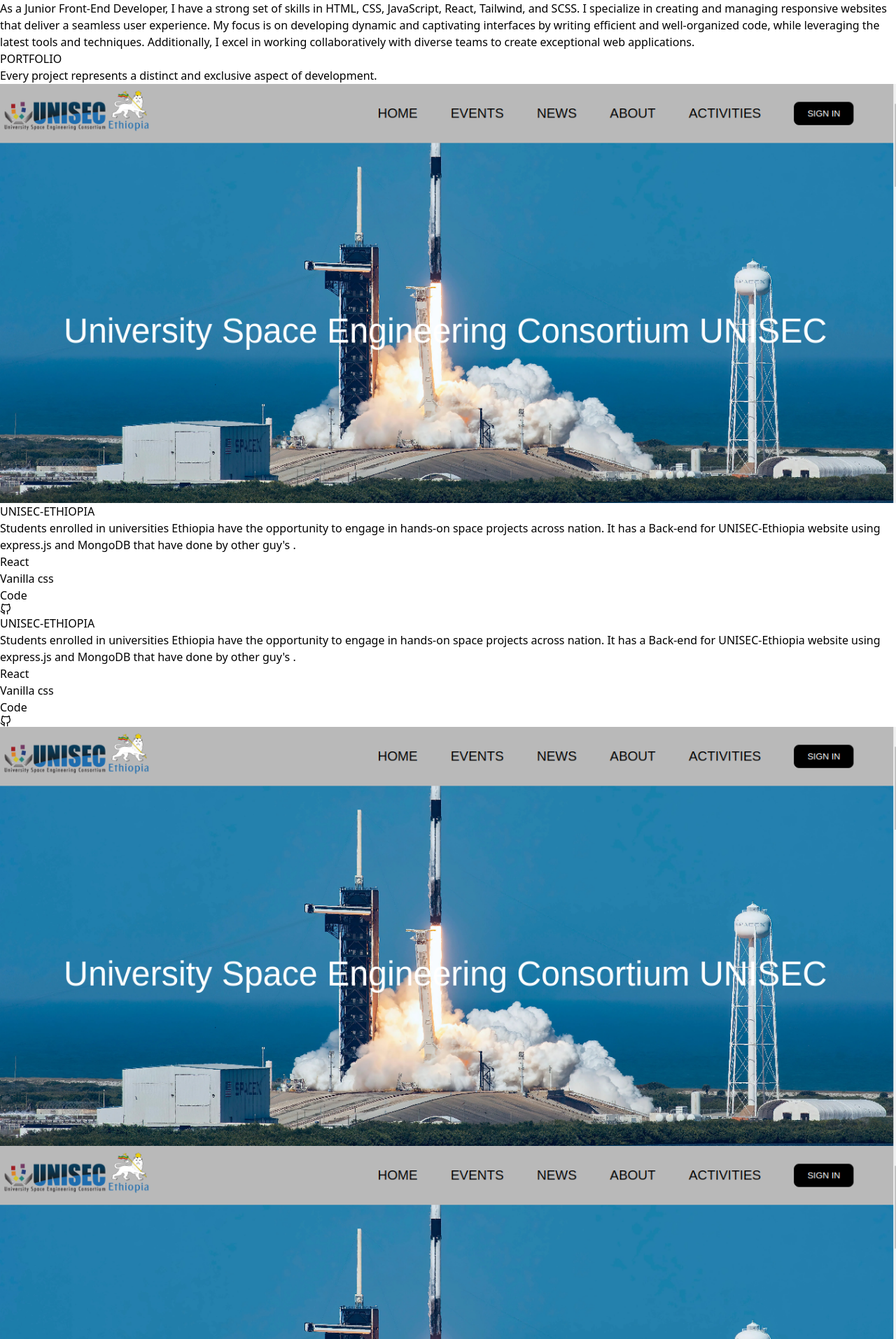
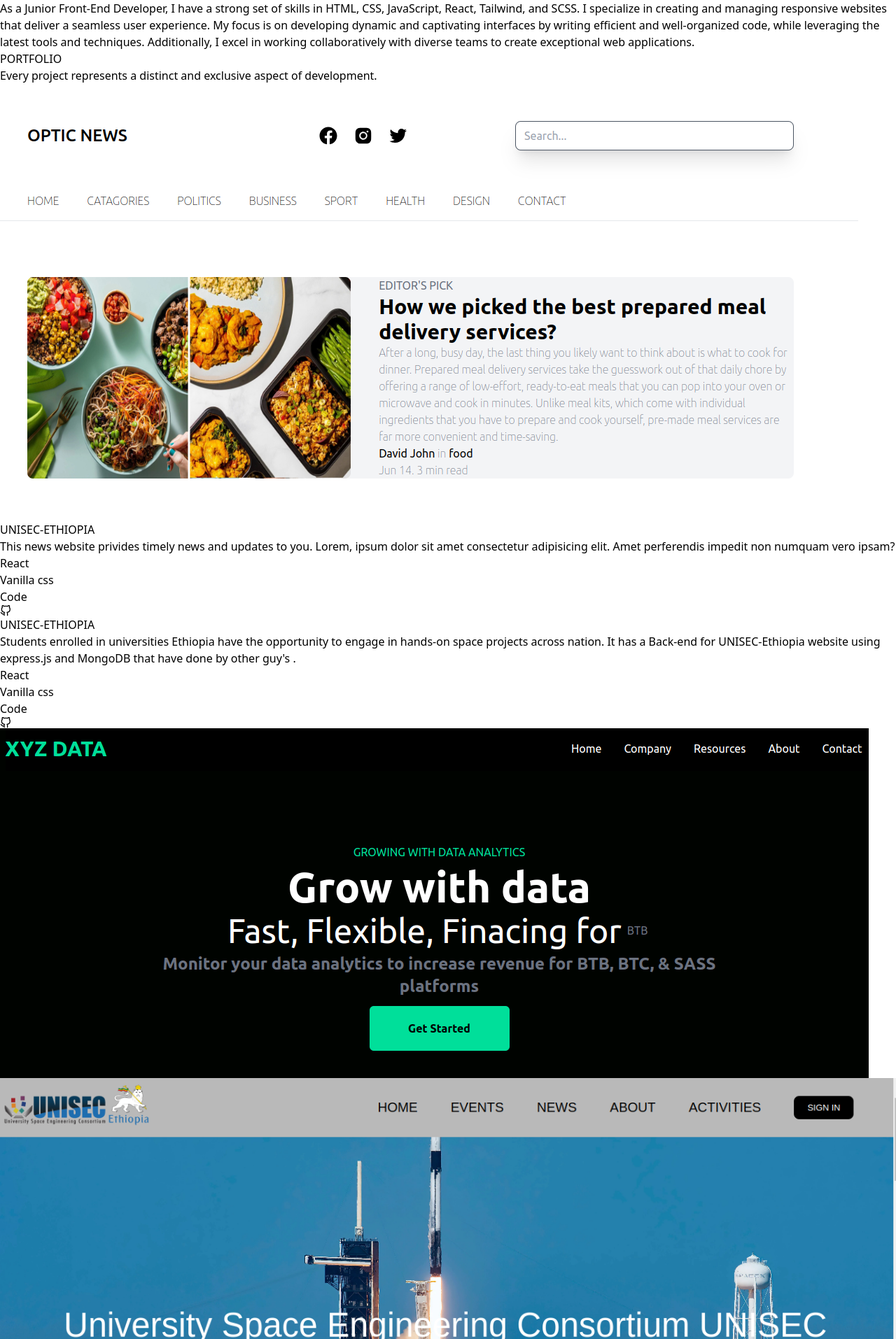
Before and after one commit to AmlakeT/portfolio-react, a React (Vite) app: page / in a window 1280 px wide. Shown: the part 846-2760 px from the top of the page at 70% size. Built offline with nearby package versions, Linux system fonts and the light colour scheme.

Commit message:
edit some styles and add links

```diff
--- a/src/components/Contacts.jsx
+++ b/src/components/Contacts.jsx
@@ -1,6 +1,7 @@
 import React from "react";
 import { AiOutlineMail } from "react-icons/ai";
 import {GrMapLocation} from "react-icons/gr"
+import {FcIphone} from "react-icons/fc"
 import { useContext } from "react";
 import { ThemeContext } from "../ThemeContext";
 const Contacts = () => {
@@ -32,6 +33,16 @@
             <p className="text-gray-500">Addis Ababa, Ethiopia</p>
           </div>
         </div>
+        <div className="flex items-center mt-10">
+          <FcIphone
+            className="text-indigo-700 rounded-full border bg-white p-3 text-3xl "
+            size={60}
+          />
+          <div className="pl-3">
+            <p className="font-bold text-lg">Phone</p>
+            <p className="text-gray-500">+251 98 485 9942</p>
+          </div>
+        </div>
       </div>
     </div>
   );
--- a/src/components/Projects.jsx
+++ b/src/components/Projects.jsx
@@ -1,6 +1,8 @@
 import React from "react";
 import unisecImg from "../assets/unisec.png";
-import { NavLink } from "react-router-dom";
+import newsImg from "../assets/opticNews.png";
+import dataAnalyticsImg from "../assets/data.png";
+import { Link, NavLink } from "react-router-dom";
 import { FiGithub } from "react-icons/fi";
 import { useContext } from "react";
 import { ThemeContext } from "../ThemeContext";
@@ -8,7 +10,11 @@
   const { isDarkMode } = useContext(ThemeContext);
 
   return (
-    <div className={`w-full md:px-32 py-20 ${!isDarkMode ? "bg-slate-50" : "bg-black text-white"}`}>
+    <div
+      className={`w-full md:px-32 py-20 ${
+        !isDarkMode ? "bg-slate-50" : "bg-black text-white"
+      }`}
+    >
       <div className="max-w-[1240px] mx-auto">
         <div className="px-10 ">
           <h3 className="text-indigo-800 font-bold text-xl">PORTFOLIO</h3>
@@ -18,8 +24,53 @@
           </p>
         </div>
         {/* project-1 */}
-        <div className={` w-[100%] grid grid-flow-row md:grid-flow-col hover:scale-105 duration-500 mt-10 shadow-lg py-10 px-5 md:px-10 ${!isDarkMode ? " bg-white " : "bg-black text-white border border-white"}`}>
-          <img className=" h-[350px] w-[100%]" src={unisecImg} alt="" />
+        <div
+          className={` w-[100%] grid grid-flow-row md:grid-flow-col hover:scale-105 duration-500 mt-10 shadow-lg py-10 px-5 md:px-10 ${
+            !isDarkMode
+              ? " bg-white "
+              : "bg-black text-white border border-white"
+          }`}
+        >
+          <Link to="https://optic-news.vercel.app/" target="_blank">
+            <img
+              className=" h-[350px] w-[100%] object-contain border"
+              src={newsImg}
+              alt=""
+            />
+          </Link>
+          <div className="ml-10 w-[70%] flex items-center pt-10 flex-col">
+            <h1 className="font-bold text-xl text-gray-700 mb-5">
+              UNISEC-ETHIOPIA
+            </h1>
+            <p className=" text-justify">
+              This news website privides timely news and updates to you. Lorem,
+              ipsum dolor sit amet consectetur adipisicing elit. Amet
+              perferendis impedit non numquam vero ipsam?
+            </p>
+            <div className="flex mt-10 space-x-6 text-xl font-medium">
+              <p>React</p>
+              <p>Vanilla css</p>
+            </div>
+            <div className="mt-16">
+              <NavLink
+                to="https://github.com/AmlakeT/news-react"
+                className="hover:text-indigo-600 flex items-center text-lg space-x-5"
+              >
+                Code
+                <FiGithub />
+              </NavLink>
+            </div>
+          </div>
+        </div>
+
+        {/* project-2 */}
+        <div
+          className={` w-[100%] grid grid-flow-row md:grid-flow-col hover:scale-105 duration-500 mt-10 shadow-lg py-10 px-5 md:px-10 ${
+            !isDarkMode
+              ? " bg-white "
+              : "bg-black text-white border border-white"
+          }`}
+        >
           <div className="ml-10 w-[70%] flex items-center pt-10 flex-col">
             <h1 className="font-bold text-xl text-gray-700 mb-5">
               UNISEC-ETHIOPIA
@@ -36,7 +87,7 @@
             </div>
             <div className="mt-16">
               <NavLink
-                to="https://github.com/AmlakeT/UNISEC-ETHIOPIA"
+                to="https://data-analytics-react.vercel.app/"
                 className="hover:text-indigo-600 flex items-center text-lg space-x-5"
               >
                 Code
@@ -44,41 +95,24 @@
               </NavLink>
             </div>
           </div>
+          <Link to="https://data-analytics-react.vercel.app/" target="_blank">
+            <img
+              className=" h-[350px] w-[100%] border"
+              src={dataAnalyticsImg}
+              alt=""
+            />
+          </Link>
         </div>
 
-         {/* project-1 */}
-         <div className={` w-[100%] grid grid-flow-row md:grid-flow-col hover:scale-105 duration-500 mt-10 shadow-lg py-10 px-5 md:px-10 ${!isDarkMode ? " bg-white " : "bg-black text-white border border-white"}`}>
-          <div className="ml-10 w-[70%] flex items-center pt-10 flex-col">
-            <h1 className="font-bold text-xl text-gray-700 mb-5">
-              UNISEC-ETHIOPIA
-            </h1>
-            <p className=" text-justify">
-              Students enrolled in universities Ethiopia have the opportunity to
-              engage in hands-on space projects across nation. It has a Back-end
-              for UNISEC-Ethiopia website using express.js and MongoDB that have
-              done by other guy's .
-            </p>
-            <div className="flex mt-10 space-x-6 text-xl font-medium">
-              <p>React</p>
-              <p>Vanilla css</p>
-            </div>
-            <div className="mt-16">
-              <NavLink
-                to="https://github.com/AmlakeT/UNISEC-ETHIOPIA"
-                className="hover:text-indigo-600 flex items-center text-lg space-x-5"
-              >
-                Code
-                <FiGithub />
-              </NavLink>
-            </div>
-          </div>
-          <img className=" h-[350px] w-[100%]" src={unisecImg} alt="" />
-
-        </div>
-
-         {/* project-1 */}
-         <div className={` w-[100%] grid grid-flow-row md:grid-flow-col hover:scale-105 duration-500 mt-10 shadow-lg py-10 px-5 md:px-10 ${!isDarkMode ? " bg-white " : "bg-black text-white border border-white"}`}>
-          <img className=" h-[350px] w-[100%]" src={unisecImg} alt="" />
+        {/* project-3 */}
+        <div
+          className={` w-[100%] grid grid-flow-row md:grid-flow-col hover:scale-105 duration-500 mt-10 shadow-lg py-10 px-5 md:px-10 ${
+            !isDarkMode
+              ? " bg-white "
+              : "bg-black text-white border border-white"
+          }`}
+        >
+          <img className=" h-[350px] w-[100%] border" src={unisecImg} alt="" />
           <div className="ml-10 w-[70%] flex items-center pt-10 flex-col">
             <h1 className="font-bold text-xl text-gray-700 mb-5">
               UNISEC-ETHIOPIA
```
Also changed, not shown: src/assets/data.png (added), src/assets/opticNews.png (added).
